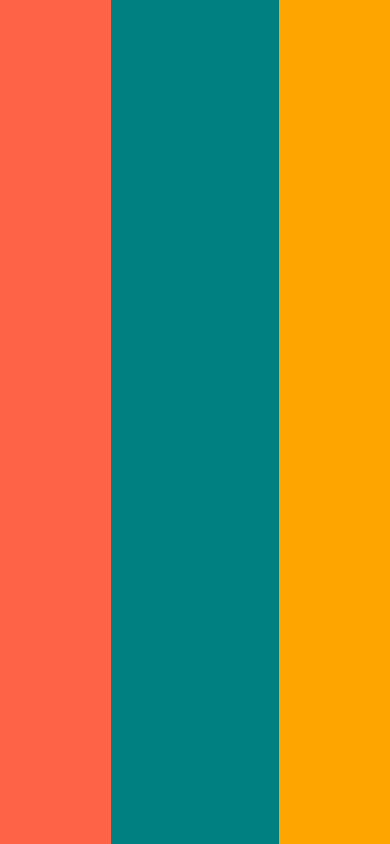
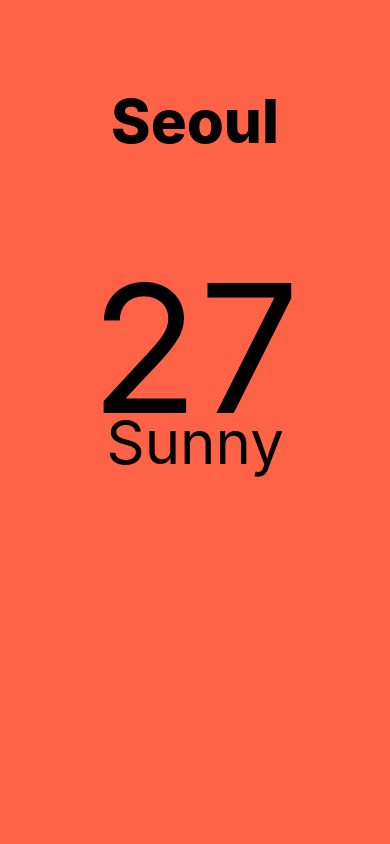
Before and after one commit to eajin/NomadWeather, a React Native app: screen / in a window 390 px wide. Built offline with nearby package versions, Linux system fonts and the light colour scheme.

Commit message:
1.5 Styles

```diff
--- a/App.js
+++ b/App.js
@@ -1,12 +1,51 @@
+import { StatusBar } from "expo-status-bar";
 import React from "react";
-import { View } from "react-native";
+import { View, Text, StyleSheet } from "react-native";
 
 export default function App() {
   return (
-    <View style={{ flex: 1, flexDirection: "row" }}>
-      <View style={{ flex: 1, backgroundColor: "tomato" }}></View>
-      <View style={{ flex: 1.5, backgroundColor: "teal" }}></View>
-      <View style={{ flex: 1, backgroundColor: "orange" }}></View>
+    <View style={styles.container}>
+      <StatusBar style="Black" />
+      <View style={styles.city}>
+        <Text style={styles.cityName}>Seoul</Text>
+      </View>
+      <View style={styles.weather}>
+        <View style={styles.day}>
+          <Text style={styles.temp}>27</Text>
+          <Text style={styles.description}>Sunny</Text>
+        </View>
+      </View>
     </View>
   );
 }
+
+const styles = StyleSheet.create({
+  container: {
+    flex: 1,
+    backgroundColor: "tomato",
+  },
+  city: {
+    flex: 1.2,
+    justifyContent: "center",
+    alignItems: "center",
+  },
+  cityName: {
+    fontSize: 60,
+    fontWeight: "800",
+  },
+  weather: {
+    flex: 3,
+  },
+  day: {
+    flex: 1,
+    alignItems: "center",
+  },
+  temp: {
+    marginTop: 0,
+    fontSize: 178,
+  },
+  description: {
+    marginTop: -50,
+    fontSize: 60,
+  },
+});
```
